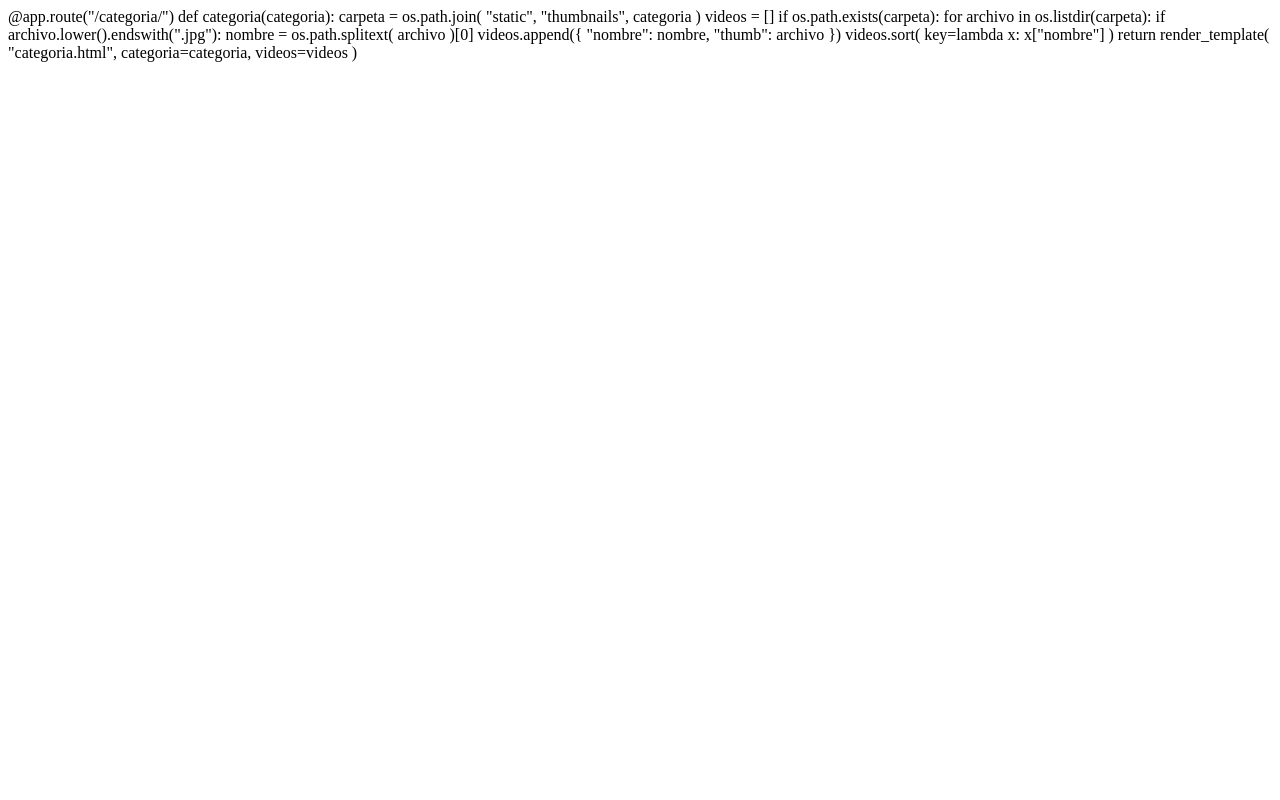
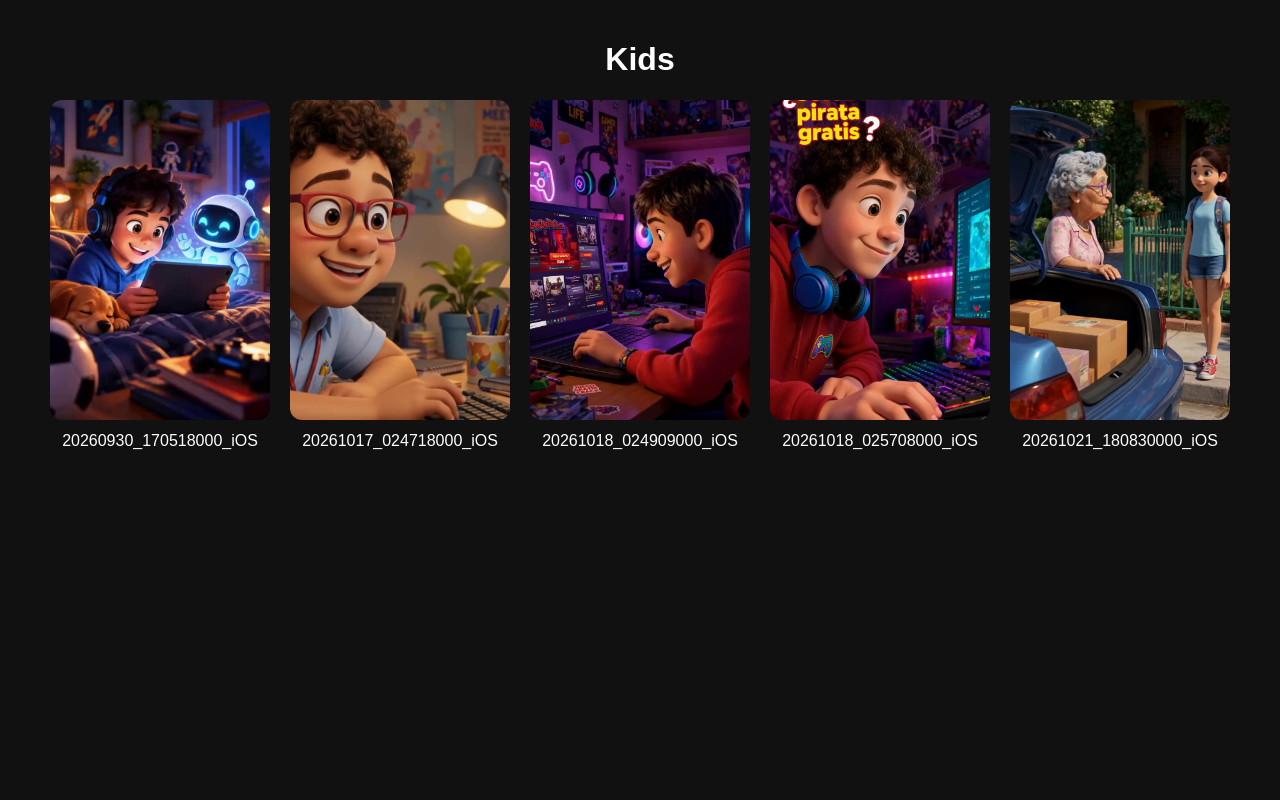
Before and after one commit to ramonlopezads-arch/TeaAndTechnologyRender, a Flask app: page /categoria/Kids in a window 1280 px wide. Run offline with Flask 3, Linux system fonts and the light colour scheme.

Commit message:
Corregir app.py Cloudinary

```diff
--- a/templates/categoria.html
+++ b/templates/categoria.html
@@ -1,35 +1,69 @@
-@app.route("/categoria/<categoria>")
-def categoria(categoria):
+<!DOCTYPE html>
+<html lang="es">
+<head>
+    <meta charset="UTF-8">
+    <meta name="viewport" content="width=device-width, initial-scale=1.0">
+    <title>{{ categoria }}</title>
 
-    carpeta = os.path.join(
-        "static",
-        "thumbnails",
-        categoria
-    )
+    <style>
+        body{
+            font-family: Arial, sans-serif;
+            background:#111;
+            color:white;
+            text-align:center;
+            margin:0;
+            padding:20px;
+        }
 
-    videos = []
+        .galeria{
+            display:flex;
+            flex-wrap:wrap;
+            justify-content:center;
+            gap:20px;
+        }
 
-    if os.path.exists(carpeta):
+        .video-card img{
+            width:220px;
+            height:320px;
+            object-fit:cover;
+            border-radius:12px;
+            cursor:pointer;
+        }
 
-        for archivo in os.listdir(carpeta):
+        .video-card p{
+            margin-top:8px;
+        }
 
-            if archivo.lower().endswith(".jpg"):
+        a{
+            color:white;
+            text-decoration:none;
+        }
+    </style>
+</head>
+<body>
 
-                nombre = os.path.splitext(
-                    archivo
-                )[0]
+<h1>{{ categoria }}</h1>
 
-                videos.append({
-                    "nombre": nombre,
-                    "thumb": archivo
-                })
+<div class="galeria">
 
-    videos.sort(
-        key=lambda x: x["nombre"]
-    )
+{% for video in videos %}
+<div class="video-card">
 
-    return render_template(
-        "categoria.html",
-        categoria=categoria,
-        videos=videos
-    )
+    <a href="/video/{{ categoria }}/{{ video.nombre }}">
+
+        <img
+            src="/static/thumbnails/{{ categoria }}/{{ video.thumb }}"
+            alt="{{ video.nombre }}"
+        >
+
+        <p>{{ video.nombre }}</p>
+
+    </a>
+
+</div>
+{% endfor %}
+
+</div>
+
+</body>
+</html>
```
